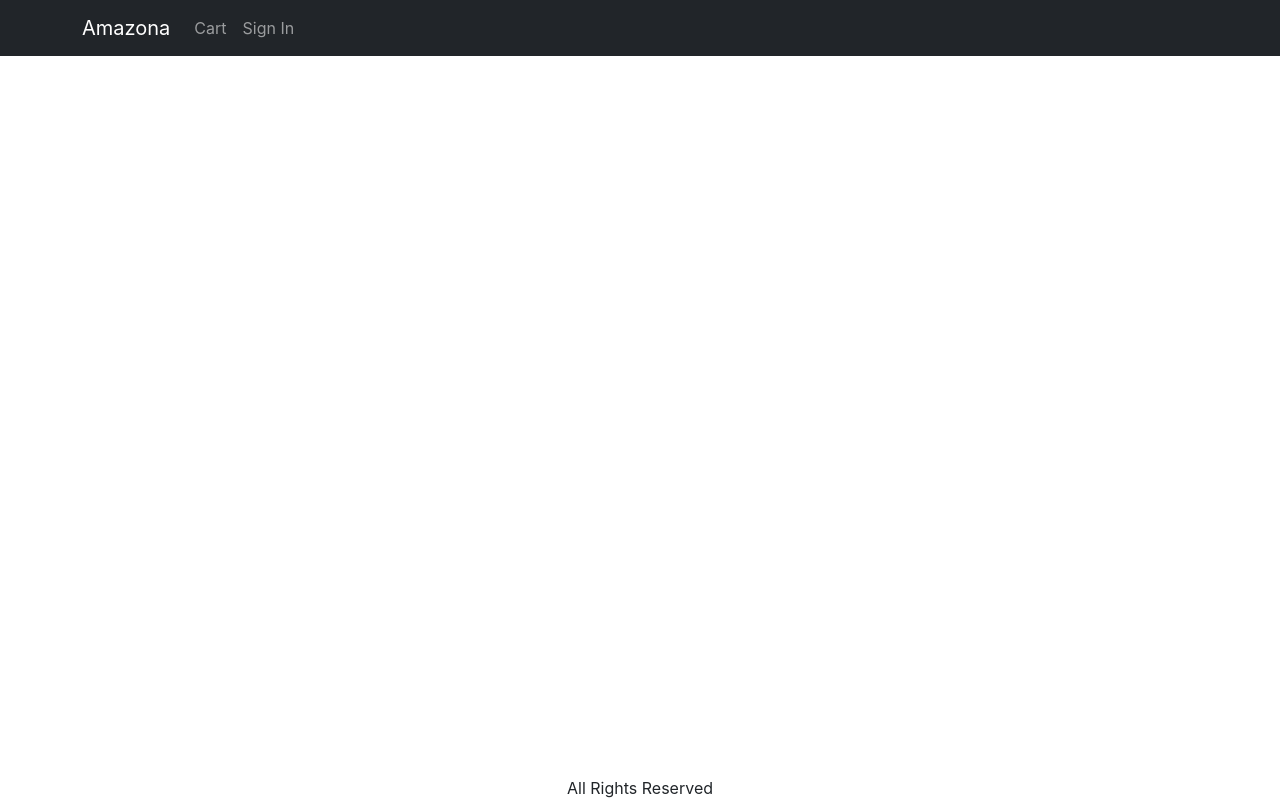
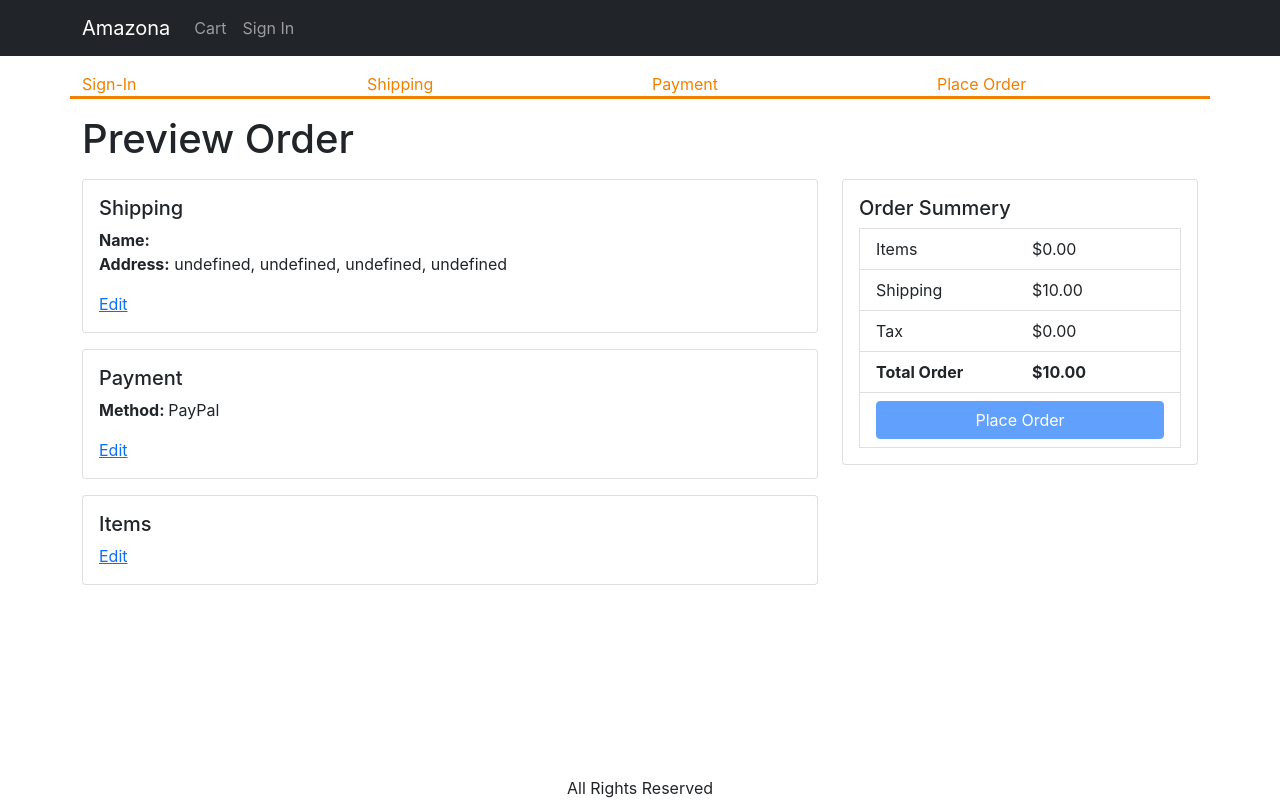
Before and after one commit to ZahraBahmanpour/sahra-amazona, a React (Create React App) app in the folder frontend/: page /payment in a window 1280 px wide. Both pictures are taken after a click on the button "Continue". Built offline with nearby package versions, Linux system fonts and the light colour scheme.

Commit message:
created place order screen

```diff
--- a/frontend/src/App.js
+++ b/frontend/src/App.js
@@ -16,6 +16,7 @@
 import ShippingAddressScreen from './screens/shippingAddressScreen';
 import SignupScreen from './screens/signupScreen';
 import PaymentMethodScreen from './screens/paymentMethodScreen';
+import PlaceOrderScreen from './screens/placeOrderScreen';
 
 function App() {
   const { state, dispatch: ctxDispatch } = useContext(Store);
@@ -82,6 +83,7 @@
               <Route path="/signup" element={<SignupScreen />} />
               <Route path="/shipping" element={<ShippingAddressScreen />} />
               <Route path="/payment" element={<PaymentMethodScreen />} />
+              <Route path="/placeOrder" element={<PlaceOrderScreen />} />
             </Routes>
           </Container>
         </main>
--- a/frontend/src/Store.js
+++ b/frontend/src/Store.js
@@ -11,7 +11,7 @@
       ? JSON.parse(localStorage.getItem('shippingAddress'))
       : {},
     paymentMethod: localStorage.getItem('paymentMethod')
-      ? JSON.parse(localStorage.getItem('paymentMethod'))
+      ? localStorage.getItem('paymentMethod')
       : '',
     cartItems: localStorage.getItem('cartItems')
       ? JSON.parse(localStorage.getItem('cartItems'))
--- a/frontend/src/screens/paymentMethodScreen.js
+++ b/frontend/src/screens/paymentMethodScreen.js
@@ -1,5 +1,5 @@
-import React, { useContext, useState, useEffect } from 'react';
-import CheckoutSteps from '../components/checkoutSteps';
+import { useContext, useState, useEffect } from 'react';
+import CheckoutSteps from '../components/CheckoutSteps';
 import { Helmet } from 'react-helmet-async';
 import Form from 'react-bootstrap/Form';
 import Button from 'react-bootstrap/Button';
--- /dev/null
+++ b/frontend/src/screens/placeOrderScreen.js
@@ -0,0 +1,142 @@
+import { useContext, useEffect } from 'react';
+import CheckoutSteps from '../components/CheckoutSteps';
+import { Helmet } from 'react-helmet-async';
+import Row from 'react-bootstrap/Row';
+import Col from 'react-bootstrap/Col';
+import Card from 'react-bootstrap/Card';
+import ListGroup from 'react-bootstrap/ListGroup';
+import Button from 'react-bootstrap/Button';
+import { Link, useNavigate } from 'react-router-dom';
+import { Store } from '../Store';
+
+export default function PlaceOrderScreen() {
+  const navigate = useNavigate();
+  const { state, dispatch: ctxDispatch } = useContext(Store);
+  const { cart } = state;
+  const completeAddress = `${cart.shippingAddress.address}, ${cart.shippingAddress.city}, ${cart.shippingAddress.postalCode}, ${cart.shippingAddress.country}`;
+
+  const round2 = (num) => Math.round(num * 100 + Number.EPSILON) / 100;
+  cart.itemsPrice = round2(
+    cart.cartItems.reduce((a, c) => a + c.quantity * c.price, 0)
+  );
+
+  cart.shippingPrice = cart.itemsPrice > 100 ? round2(0) : round2(10);
+  cart.taxPrice = round2(0.15 * cart.itemsPrice);
+  cart.totalPrice = cart.itemsPrice + cart.shippingPrice + cart.taxPrice;
+
+  const placeOrderHandler = async () => {};
+
+  useEffect(() => {
+    if (!cart.paymentMethod) {
+      navigate('/payment');
+    }
+  }, [cart, navigate]);
+  return (
+    <div>
+      <CheckoutSteps step1 step2 step3 step4></CheckoutSteps>
+      <Helmet>
+        <title>Preview Order</title>
+      </Helmet>
+      <h1 className="my-3">Preview Order</h1>
+      <Row>
+        <Col md={8}>
+          <Card className="mb-3">
+            <Card.Body>
+              <Card.Title>Shipping</Card.Title>
+              <Card.Text>
+                <strong>Name: {''}</strong>
+                {cart.shippingAddress.fullName}
+                <br />
+                <strong>Address:</strong> {completeAddress}
+              </Card.Text>
+              <Link to="/shipping">Edit</Link>
+            </Card.Body>
+          </Card>
+          <Card className="mb-3">
+            <Card.Body>
+              <Card.Title>Payment</Card.Title>
+              <Card.Text>
+                <strong>Method: {''}</strong>
+                {cart.paymentMethod}
+              </Card.Text>
+              <Link to="/shipping">Edit</Link>
+            </Card.Body>
+          </Card>
+          <Card className="mb-3">
+            <Card.Body>
+              <Card.Title>Items</Card.Title>
+              <ListGroup variant="flush">
+                {cart.cartItems.map((item) => (
+                  <ListGroup.Item key={item._id}>
+                    <Row className="align-items-center">
+                      <Col md={6}>
+                        <img
+                          src={item.image}
+                          alt={item.name}
+                          className="img-fluid rounded img-thumbnail"
+                        />{' '}
+                        <Link to={`/product/${item.slug}`}>{item.name}</Link>
+                      </Col>
+                      <Col md={3}>
+                        <span>{item.quantity}</span>
+                      </Col>
+                      <Col md={3}>${item.price}</Col>
+                    </Row>
+                  </ListGroup.Item>
+                ))}
+              </ListGroup>
+              <Link to="/cart">Edit</Link>
+            </Card.Body>
+          </Card>
+        </Col>
+        <Col md={4}>
+          <Card>
+            <Card.Body>
+              <Card.Title>Order Summery</Card.Title>
+              <ListGroup variant="flush"></ListGroup>
+              <ListGroup.Item>
+                <Row>
+                  <Col>Items</Col>
+                  <Col>${cart.itemsPrice.toFixed(2)}</Col>
+                </Row>
+              </ListGroup.Item>
+              <ListGroup.Item>
+                <Row>
+                  <Col>Shipping</Col>
+                  <Col>${cart.shippingPrice.toFixed(2)}</Col>
+                </Row>
+              </ListGroup.Item>
+              <ListGroup.Item>
+                <Row>
+                  <Col>Tax</Col>
+                  <Col>${cart.taxPrice.toFixed(2)}</Col>
+                </Row>
+              </ListGroup.Item>
+              <ListGroup.Item>
+                <Row>
+                  <Col>
+                    <strong>Total Order</strong>
+                  </Col>
+                  <Col>
+                    <strong>${cart.totalPrice.toFixed(2)}</strong>
+                  </Col>
+                </Row>
+              </ListGroup.Item>
+              <ListGroup.Item>
+                <div className="d-grid">
+                  <Button
+                    type="button"
+                    onClick={placeOrderHandler}
+                    disabled={cart.cartItems.length === 0}
+                  >
+                    Place Order
+                  </Button>
+                </div>
+              </ListGroup.Item>
+            </Card.Body>
+          </Card>
+        </Col>
+      </Row>
+    </div>
+  );
+}
--- a/frontend/src/screens/shippingAddressScreen.js
+++ b/frontend/src/screens/shippingAddressScreen.js
@@ -4,7 +4,7 @@
 import Button from 'react-bootstrap/Button';
 import { useNavigate } from 'react-router-dom';
 import { Store } from '../Store';
-import CheckoutSteps from '../components/checkoutSteps';
+import CheckoutSteps from '../components/CheckoutSteps';
 
 export default function ShippingAddressScreen() {
   const navigate = useNavigate();
```
